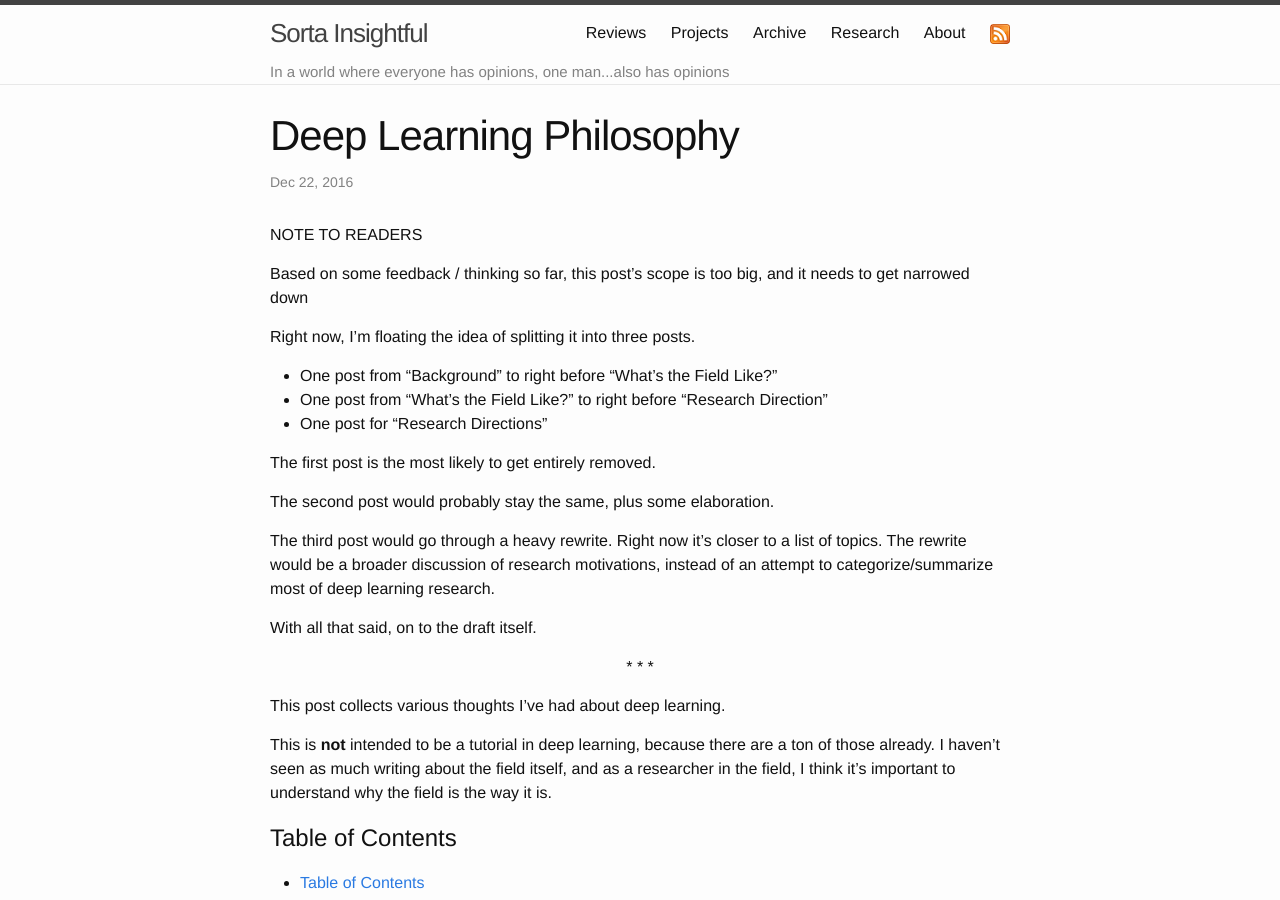
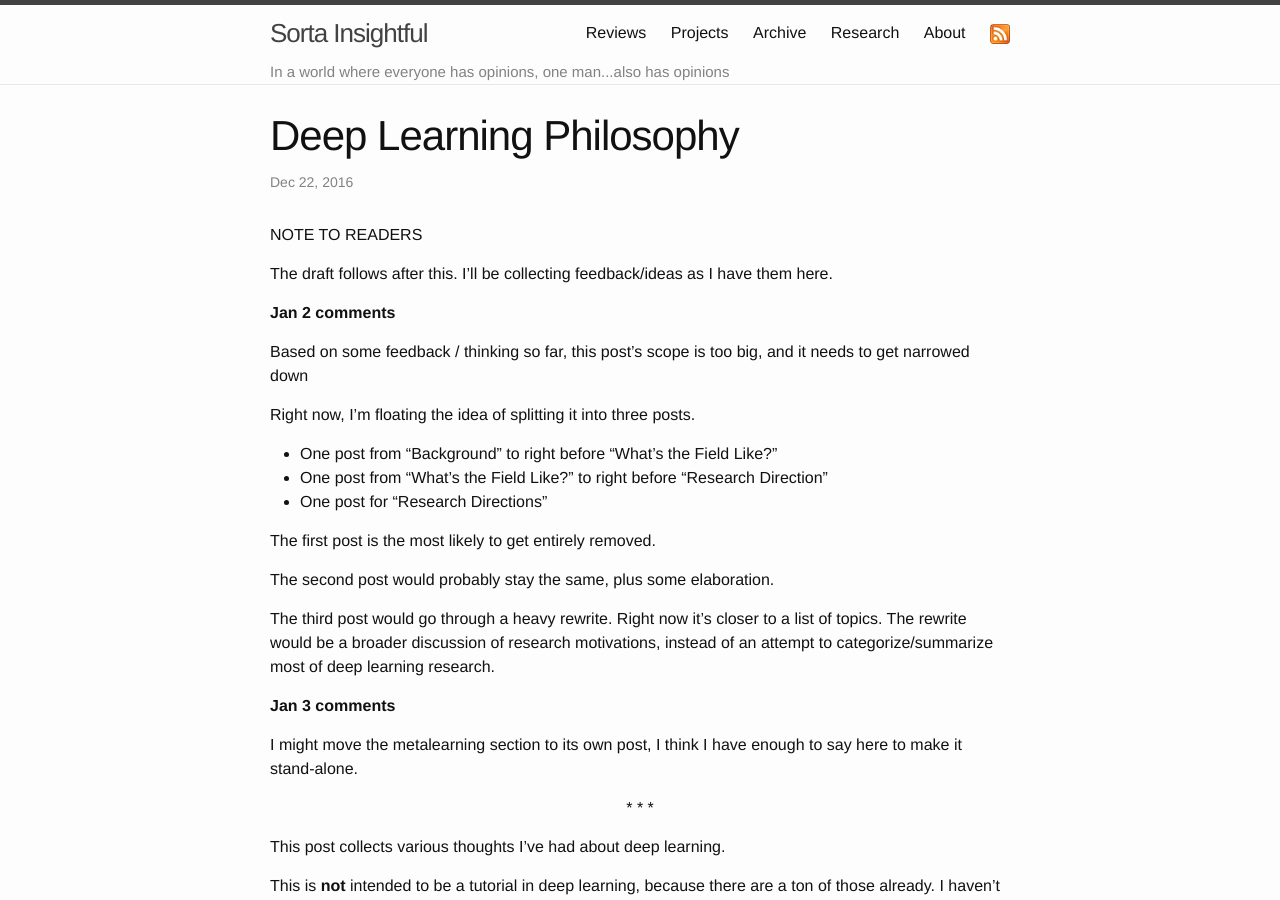
Before and after one commit to alexirpan/alexirpan.github.io, a Jekyll site: the page built from _posts/2016-12-17-dl-philosophy.markdown, in a window 1280 px wide and 900 px high. Built offline with Jekyll 4.4.1, drawn with Linux system fonts in a browser that asks for light colours.

Commit message:
Jan 3rd feedback

```diff
--- a/_posts/2016-12-17-dl-philosophy.markdown
+++ b/_posts/2016-12-17-dl-philosophy.markdown
@@ -5,6 +5,11 @@ date:   2016-12-22 22:14:00 -0700
 ---
 
 NOTE TO READERS
+
+The draft follows after this. I'll be collecting feedback/ideas as I have them
+here.
+
+**Jan 2 comments**
 
 Based on some feedback / thinking so far, this post's scope is too big,
 and it needs to get narrowed down
@@ -24,7 +29,10 @@ a list of topics. The rewrite would be a broader discussion of research
 motivations, instead of an attempt to categorize/summarize most of deep
 learning research.
 
-With all that said, on to the draft itself.
+**Jan 3 comments**
+
+I might move the metalearning section to its own post, I think I have enough
+to say here to make it stand-alone.
 
 \* \* \*
 {: .centered }
```
